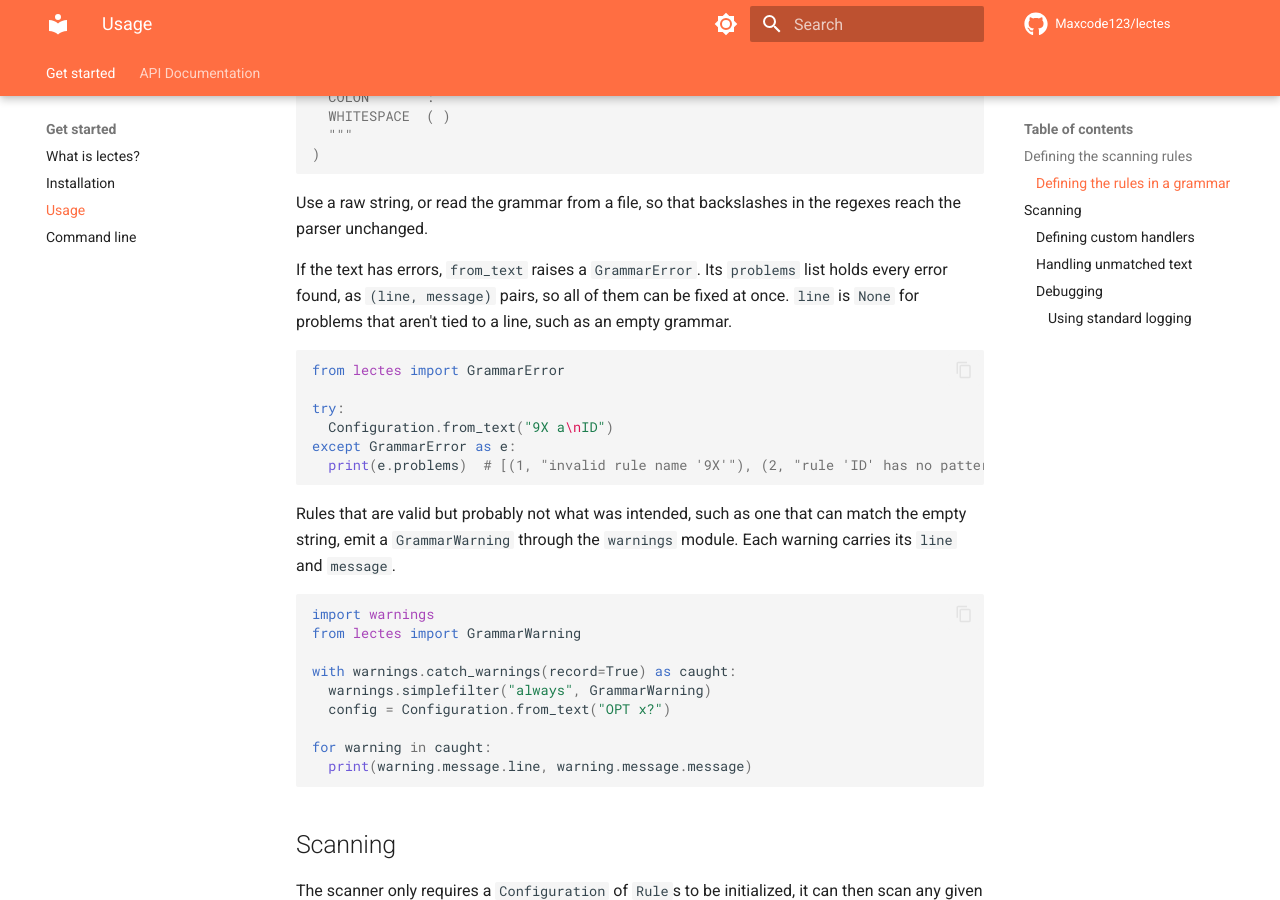
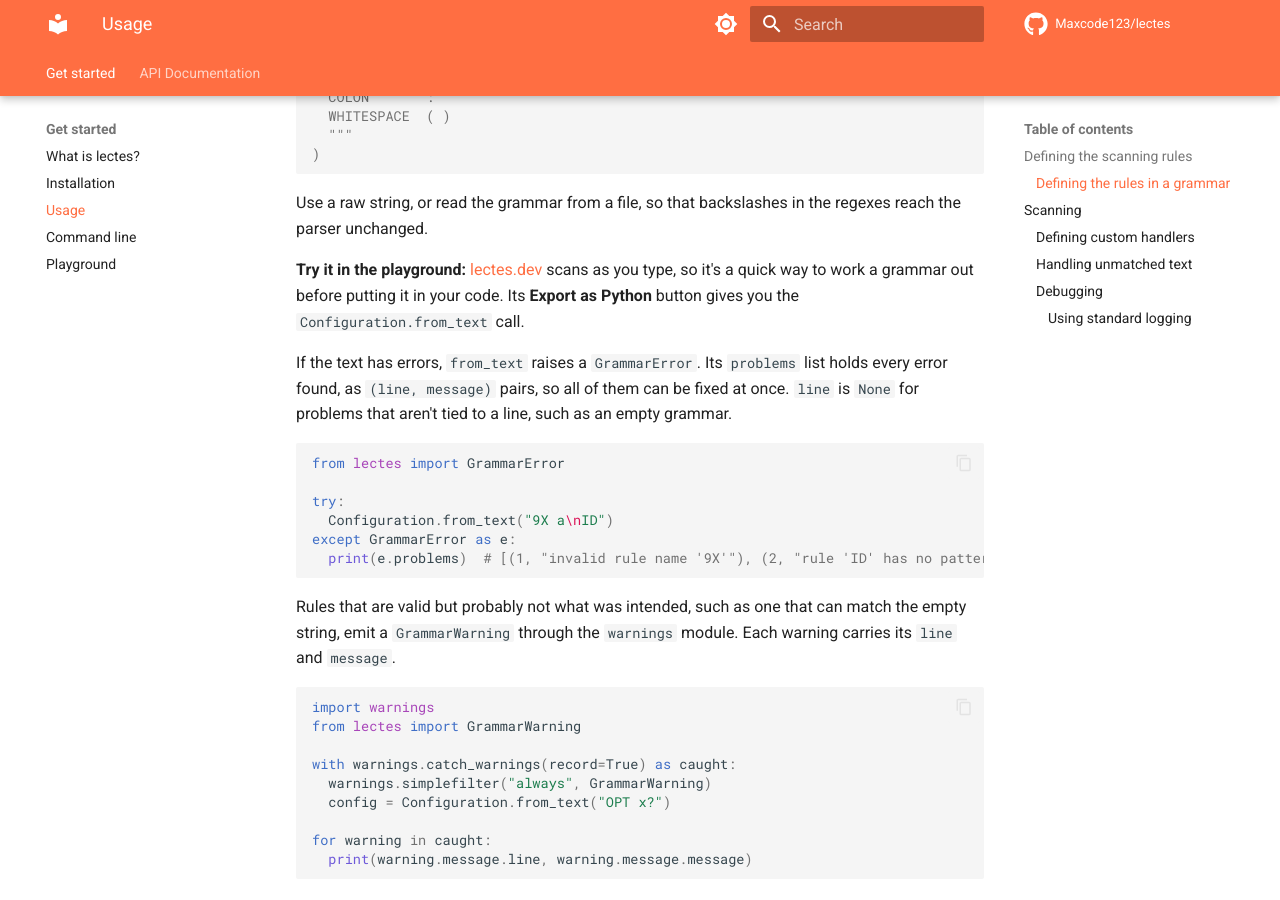
Before and after one commit to Maxcode123/lectes, an MkDocs documentation site: the page built from docs/usage.md, in a window 1280 px wide and 900 px high, scrolled down 822 px. Built offline with MkDocs 1.6.1 and Material for MkDocs 9.7.7, drawn with Linux system fonts in a browser that asks for light colours; comment, search, counter and statistics services are not loaded.

Commit message:
Links the docs to the lectes.dev playground
Adds a Playground entry to the nav and "Try it in the playground" links
on the home page, next to the grammar format in the CLI page, and next
to Configuration.from_text in the usage guide.

Co-Authored-By: Claude Opus 5.5 <noreply@anthropic.com>

```diff
--- a/docs/usage.md
+++ b/docs/usage.md
@@ -43,6 +43,10 @@ config = Configuration.from_text(
 
 Use a raw string, or read the grammar from a file, so that backslashes in the
 regexes reach the parser unchanged.
+
+**Try it in the playground:** [lectes.dev](https://lectes.dev) scans as you
+type, so it's a quick way to work a grammar out before putting it in your code.
+Its **Export as Python** button gives you the `Configuration.from_text` call.
 
 If the text has errors, `from_text` raises a `GrammarError`. Its `problems`
 list holds every error found, as `(line, message)` pairs, so all of them can be
--- a/mkdocs.yml
+++ b/mkdocs.yml
@@ -8,6 +8,7 @@ nav:
     - Installation: installation.md
     - Usage: usage.md
     - Command line: cli.md
+    - Playground: https://lectes.dev
 
   - API Documentation:
     - config: config.md
```
Also changed, not shown: docs/cli.md (+3 -0 lines), docs/index.md (+3 -0 lines).
